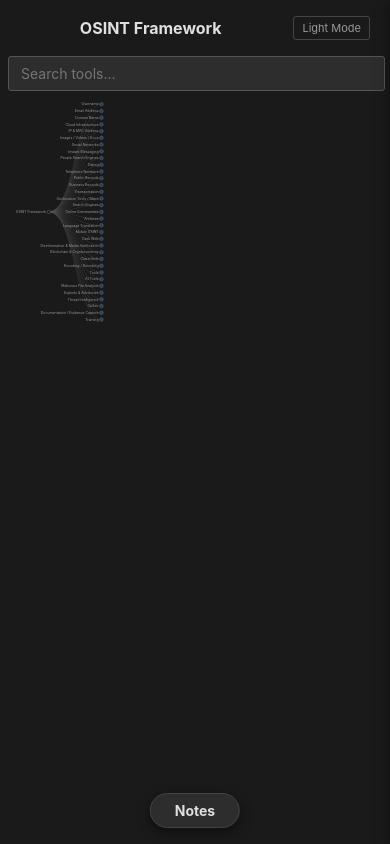
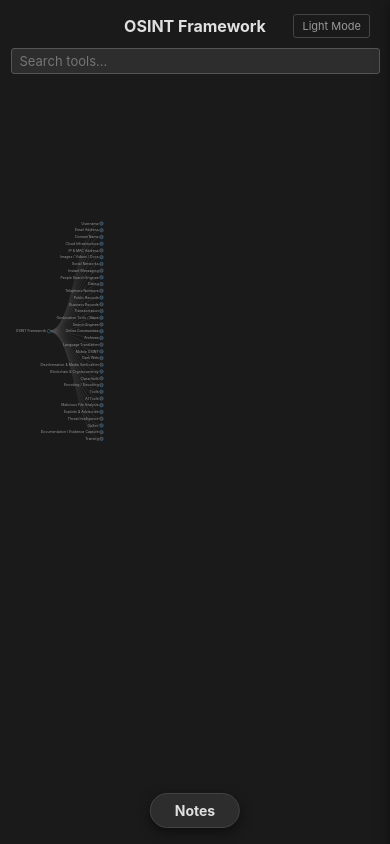
Before and after one commit to lockfale/OSINT-Framework, a website: page public/index.html in a window 390 px wide. Drawn offline with Linux system fonts and the light colour scheme.

Commit message:
Center title and maximize tree viewport on mobile (THE-118)
- Use position:absolute for theme toggle so title centers naturally
- Reduce search bar padding on mobile for more vertical space
- Add min-height: 60vh on SVG to ensure tree fills viewport
- Desktop layout unchanged

Co-Authored-By: Paperclip <noreply@paperclip.ing>

```diff
--- a/public/css/arf.css
+++ b/public/css/arf.css
@@ -284,11 +284,9 @@ a {
 @media (max-width: 768px) {
   #header {
     font-size: var(--font-size-lg);
-    top: 10px;
-    display: flex;
-    align-items: center;
-    justify-content: center;
-    gap: var(--space-3);
+    top: 0;
+    position: relative;
+    text-align: center;
     padding: var(--space-2) var(--space-3);
   }
 
@@ -296,12 +294,12 @@ a {
     display: none;
   }
 
-  #header-title {
-    flex: 1;
-  }
-
   #mobile-theme-toggle {
     display: inline-block;
+    position: absolute;
+    right: var(--space-3);
+    top: 50%;
+    transform: translateY(-50%);
     background: none;
     border: 1px solid var(--color-border);
     border-radius: var(--radius-sm);
@@ -311,12 +309,20 @@ a {
     padding: var(--space-1) var(--space-2);
     cursor: pointer;
     white-space: nowrap;
-    flex-shrink: 0;
   }
 
   #mobile-theme-toggle:hover {
     color: var(--color-text-primary);
     border-color: var(--color-text-secondary);
+  }
+
+  #search-container {
+    padding: var(--space-1) 0;
+  }
+
+  #search-input {
+    padding: var(--space-1) var(--space-2);
+    font-size: 13px;
   }
 
   /* Hide legend and notes content on mobile */
@@ -326,6 +332,11 @@ a {
 
   #notes-content {
     display: none;
+  }
+
+  /* Maximize SVG tree viewport */
+  svg {
+    min-height: 60vh;
   }
 
   /* Floating notes button */
```
